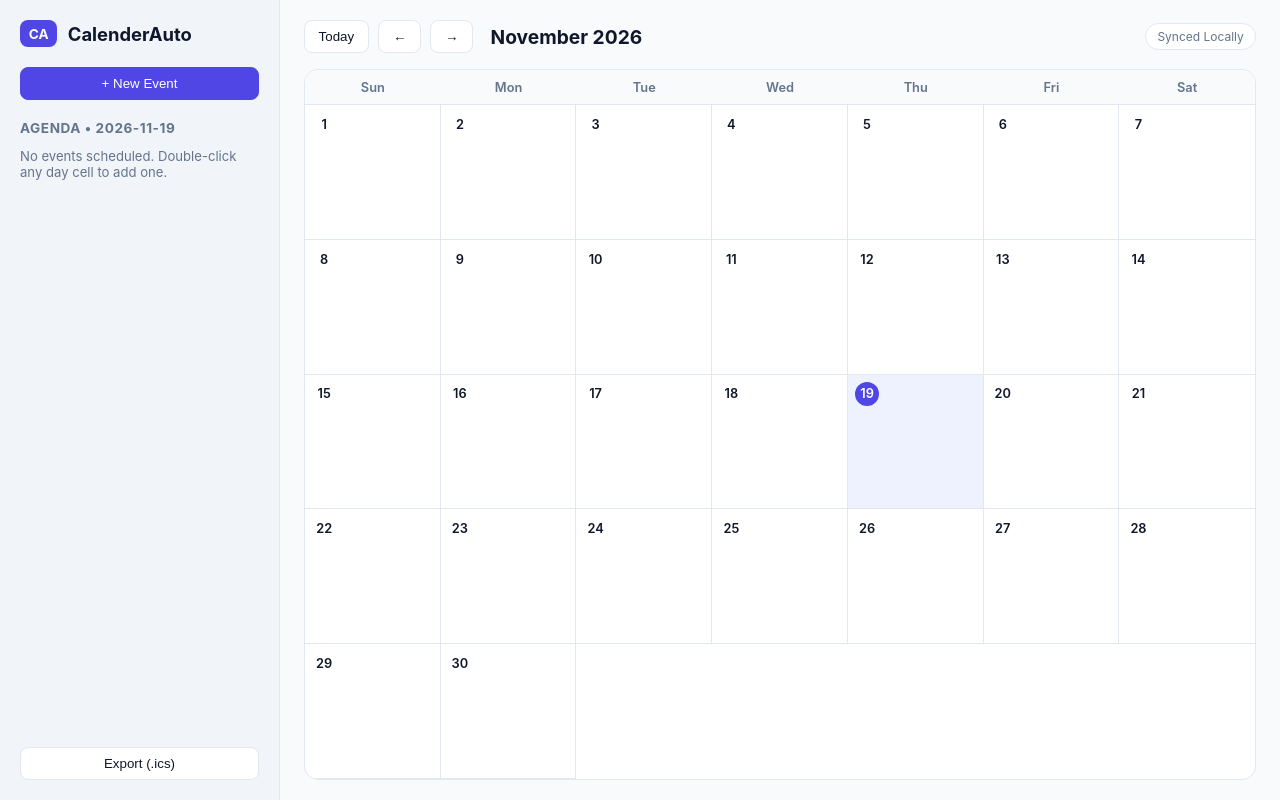
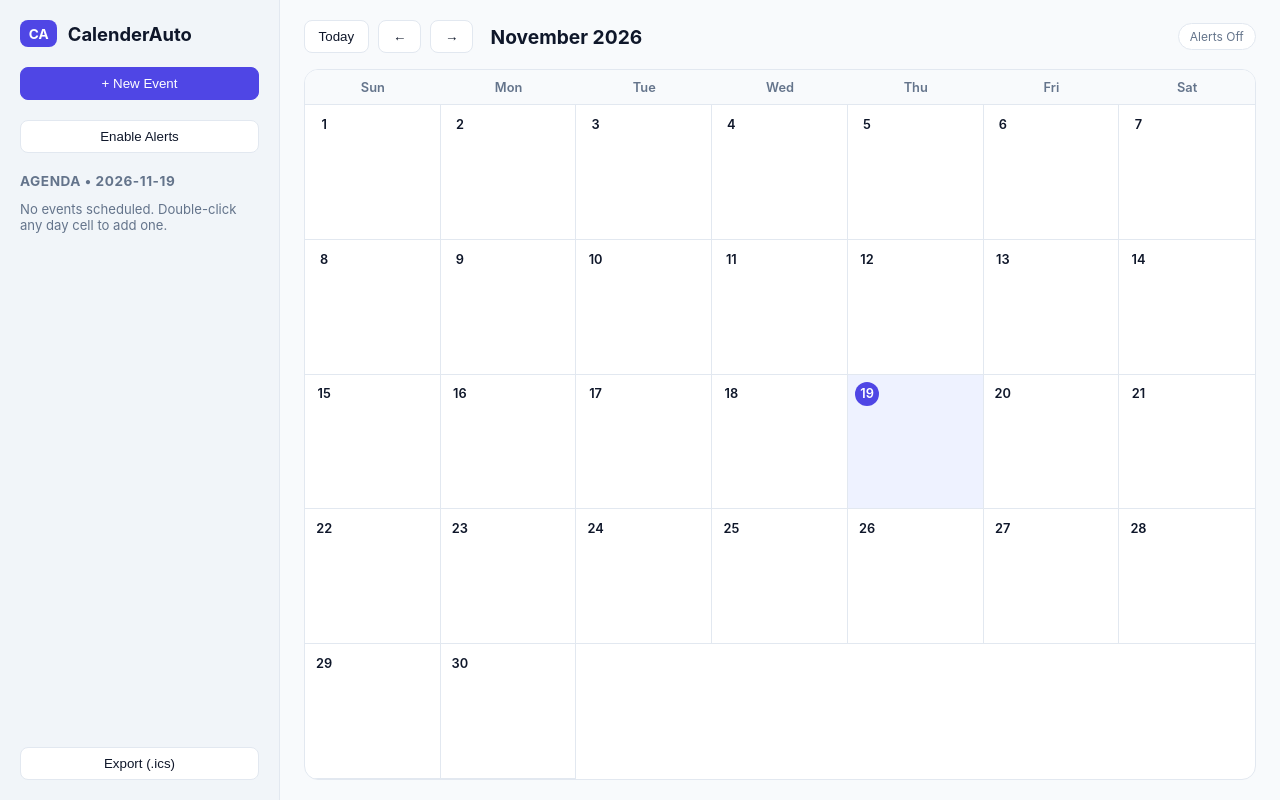
Before and after one commit to Shahadah-studs/CalendarAuto, a website with bundled scripts: page public/index.html in a window 1280 px wide. Built offline with nearby package versions, Linux system fonts and the light colour scheme.

Commit message:
Update notification status in index.html

```diff
--- a/public/index.html
+++ b/public/index.html
@@ -15,6 +15,7 @@
       </div>
 
       <button id="newEventBtn" class="primary full-width">+ New Event</button>
+      <button id="notifyBtn" class="secondary full-width">Enable Alerts</button>
 
       <div class="agenda-section">
         <h3 id="selectedDateLabel">Daily Agenda</h3>
@@ -34,7 +35,7 @@
           <button id="nextBtn" aria-label="Next Month">&rarr;</button>
           <h2 id="monthLabel">Month Year</h2>
         </div>
-        <div class="status-pill">Synced Locally</div>
+        <div id="notifStatus" class="status-pill">Alerts Off</div>
       </header>
 
       <div class="calendar-board">
```
